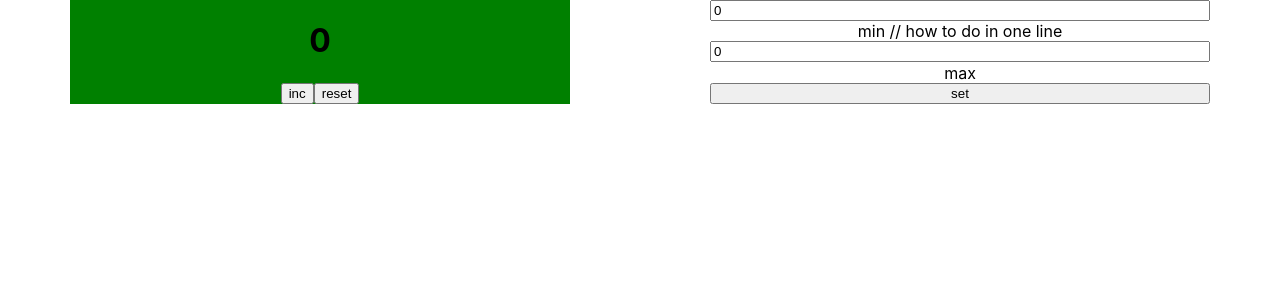
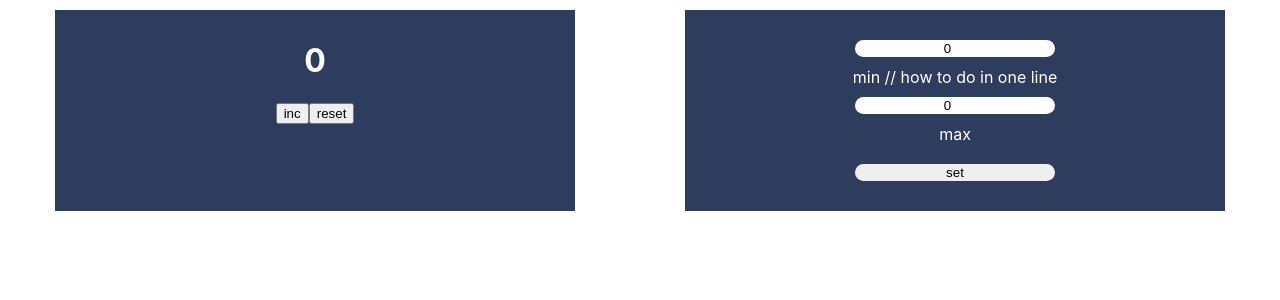
Before and after one commit to khadjaa/counter, a React (Create React App) app: page / in a window 1280 px wide. Shown: the top 300 px of the page. Built offline with nearby package versions, Linux system fonts and the light colour scheme.

Commit message:
added styles

```diff
--- a/src/App.css
+++ b/src/App.css
@@ -6,8 +6,11 @@
 }
 
 .view {
-    background-color: green;
+    background-color: #2e3c5d;
     width: 500px;
+    color: white;
+    margin: 10px;
+    padding: 10px;
 }
 
 .set {
@@ -15,4 +18,22 @@
     flex-direction: column;
     width: 500px;
     justify-content: space-between;
+    background-color: #2e3c5d;
+    color: white;
+    margin: 10px;
+    padding: 20px;
 }
+
+.set input {
+    margin: 10px 150px 10px 150px;
+    text-align: center;
+    border-radius: 10px;
+    display: inline-block;
+    border: none;
+}
+
+.set button {
+    margin: 20px 150px 10px 150px;
+    border-radius: 10px;
+    border: none;
+}
```
